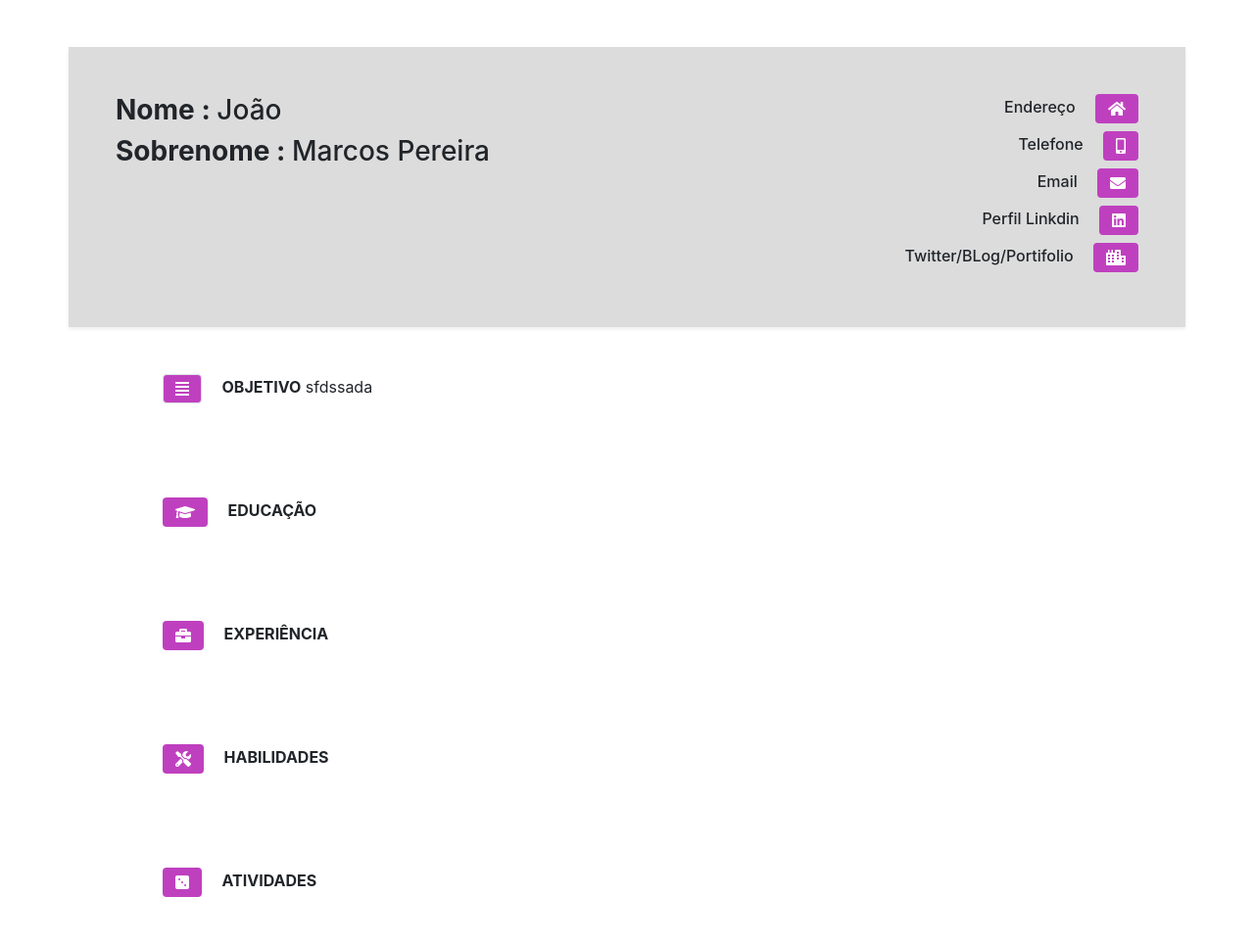
After one commit to Joaosza/Trabalho-TIC, a Django app: page /curriculo/ in a window 1280 px wide. The commit adds this page. Shown: the whole page at 98% size. Run offline with Django 3.2, Linux system fonts and the light colour scheme; some libraries are stand-ins or nearby versions.

Commit message:
Fazendo o trabalho Tic

```diff
--- a/Django/adocao/templates/base.html
+++ b/Django/adocao/templates/base.html
@@ -48,6 +48,9 @@
           </li>
           <li class="nav-item">
             <a class="nav-link js-scroll-trigger" href="{% url 'cadastro' %}">Cadastro</a>
+          </li>
+          <li class="nav-item">
+            <a class="nav-link js-scroll-trigger" href="{% url 'curriculo' %}">Curriculo</a>
           </li>
           <li class="nav-item">
             <a class="nav-link js-scroll-trigger" href="#team">Team</a>
--- /dev/null
+++ b/Django/adocao/templates/curriculo.html
@@ -0,0 +1,72 @@
+{% load static %}
+
+<!DOCTYPE html>
+<html>
+  <head>
+    <meta charset="utf-8">
+    <title>João Marcos Pereira De Souza</title>
+
+    <link rel="stylesheet" href="{% static 'vendor/bootstrap/css/bootstrap.css' %}">
+    <link rel="stylesheet" href="https://use.fontawesome.com/releases/v5.8.1/css/all.css" integrity="sha384-50oBUHEmvpQ+1lW4y57PTFmhCaXp0ML5d60M1M7uH2+nqUivzIebhndOJK28anvf" crossorigin="anonymous">
+    <style media="screen">
+      .bg-cinza-claro{
+        background: #dcdcdc;
+      }
+      .icon-color{
+        background-color: red;
+      }
+      .bg-icon{
+        background-color: #bf40bf;
+        color: white;
+      }
+    </style>
+
+  </head>
+  <body>
+    <br>
+    <!-- Define o formato do site : inteiro ou centralizado -->
+    <div class="container bg-cinza-claro shadow-sm mt-4">
+
+      <div class="row">
+
+        <div class="col-lg-8 p-5">
+          <h3><strong>Nome : </strong> <span>João</span></h3>
+          <h3> <strong>Sobrenome : </strong> <span>Marcos Pereira</span></h3>
+        </div>
+
+        <!-- Serve para criar uma coluna e linha  -->
+        <div class="text-right col-lg p-5">
+          <h6 class="text-right "> Endereço  <i class="btn fas fa-home bg-icon ml-3"></i> </h6>
+          <h6 class="text-right">Telefone  <i class="btn fas fa-mobile-alt bg-icon ml-3"> </i> </h6>
+          <h6 class="text-right">Email <i class="btn fas fa-envelope bg-icon ml-3"></i> </h6>
+          <h6 class="text-right">Perfil Linkdin  <i class="btn fab fa-linkedin bg-icon ml-3"> </i></h6>
+          <h6 class="text-right">Twitter/BLog/Portifolio  <i class="btn fas fa-city bg-icon ml-3"> </i></h6>
+        </div>
+
+      </div>
+
+    </div>
+
+    <div class="container p-5">
+      <button type="button" class="btn fas fa-align-justify bg-icon ml-5 border"></button><span class="ml-3"> <strong>OBJETIVO</strong> </span>
+      <span>sfdssada</span>
+    </div>
+
+    <div class="container p-5">
+        <button type="button" class="btn fas fa-graduation-cap bg-icon ml-5"></button><span class="ml-3"> <strong>EDUCAÇÃO</strong> </span>
+    </div>
+
+    <div class="container p-5">
+        <button type="button" class="btn fas fa-briefcase   bg-icon ml-5"></button><span class="ml-3"> <strong>EXPERIÊNCIA</strong> </span>
+    </div>
+
+    <div class="container p-5">
+        <button type="button" class="btn fas fa-tools bg-icon ml-5"></button><span class="ml-3"> <strong>HABILIDADES</strong> </span>
+    </div>
+
+    <div class="container p-5">
+        <button type="button" class="btn fas fa-dice-three bg-icon ml-5"></button><span class="ml-3"> <strong>ATIVIDADES</strong> </span>
+    </div>
+
+  </body>
+</html>
--- a/Django/adocao/templates/sobre.html
+++ b/Django/adocao/templates/sobre.html
@@ -1 +1 @@
-Página do sobre
+Página do sobre Site Desenvilvido por João Marcos
--- a/Django/adocao/urls.py
+++ b/Django/adocao/urls.py
@@ -10,4 +10,5 @@ urlpatterns = [
     path('sobre/', SobreView.as_view(), name="sobre"),
     path('cadastro/', CadastroView.as_view(), name="cadastro"),
     path('contato/', ContatoView.as_view(), name="contato"),
+    path('curriculo/', CurriculoView.as_view(), name="curriculo"),
 ]
--- a/Django/adocao/views.py
+++ b/Django/adocao/views.py
@@ -22,3 +22,6 @@ class CadastroView(TemplateView):
 # Página "Cadastro"
 class ContatoView(TemplateView):
     template_name = "contato.html"
+#Página do Curriculo
+class CurriculoView(TemplateView):
+    template_name = "curriculo.html"
```
